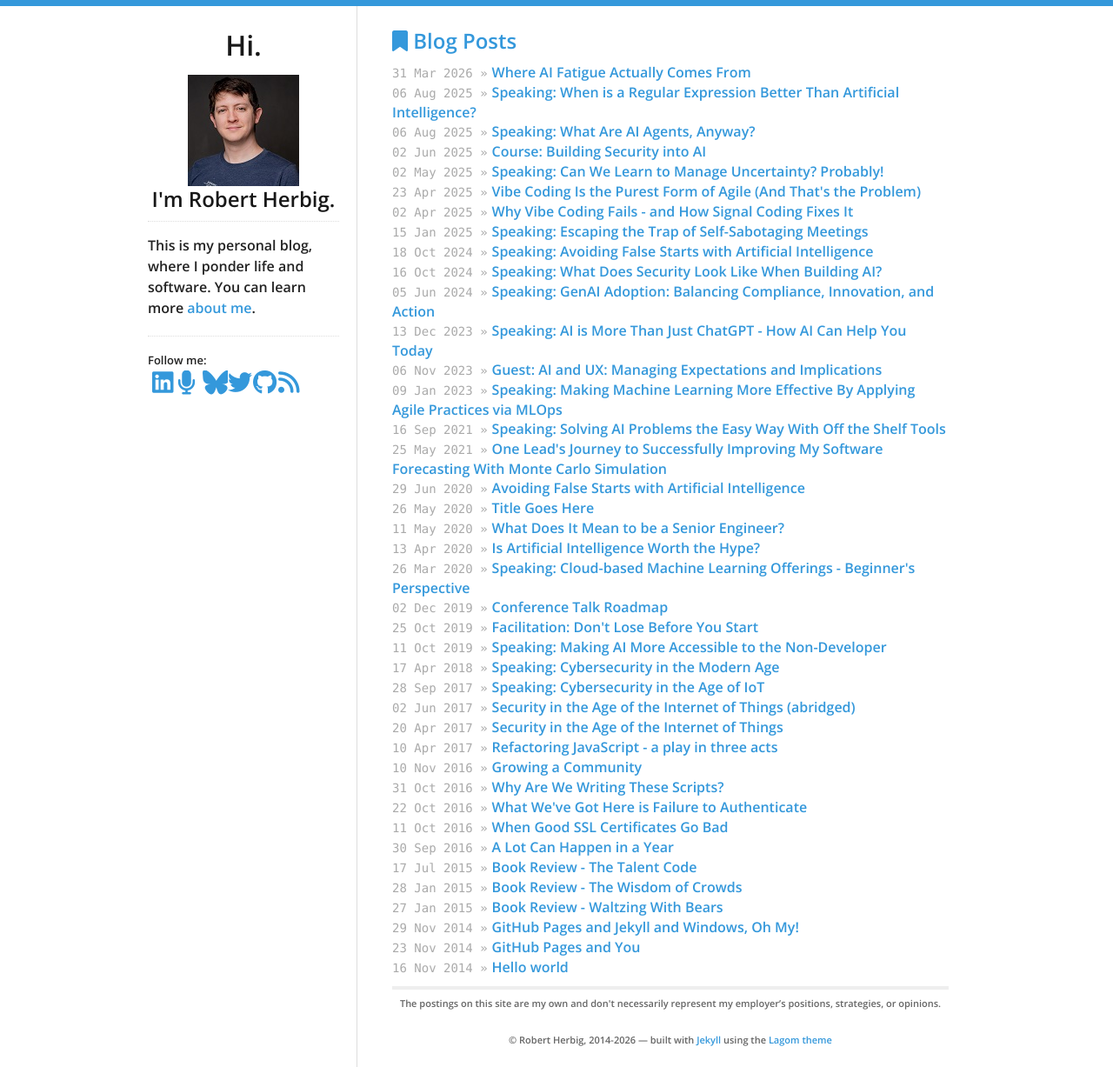
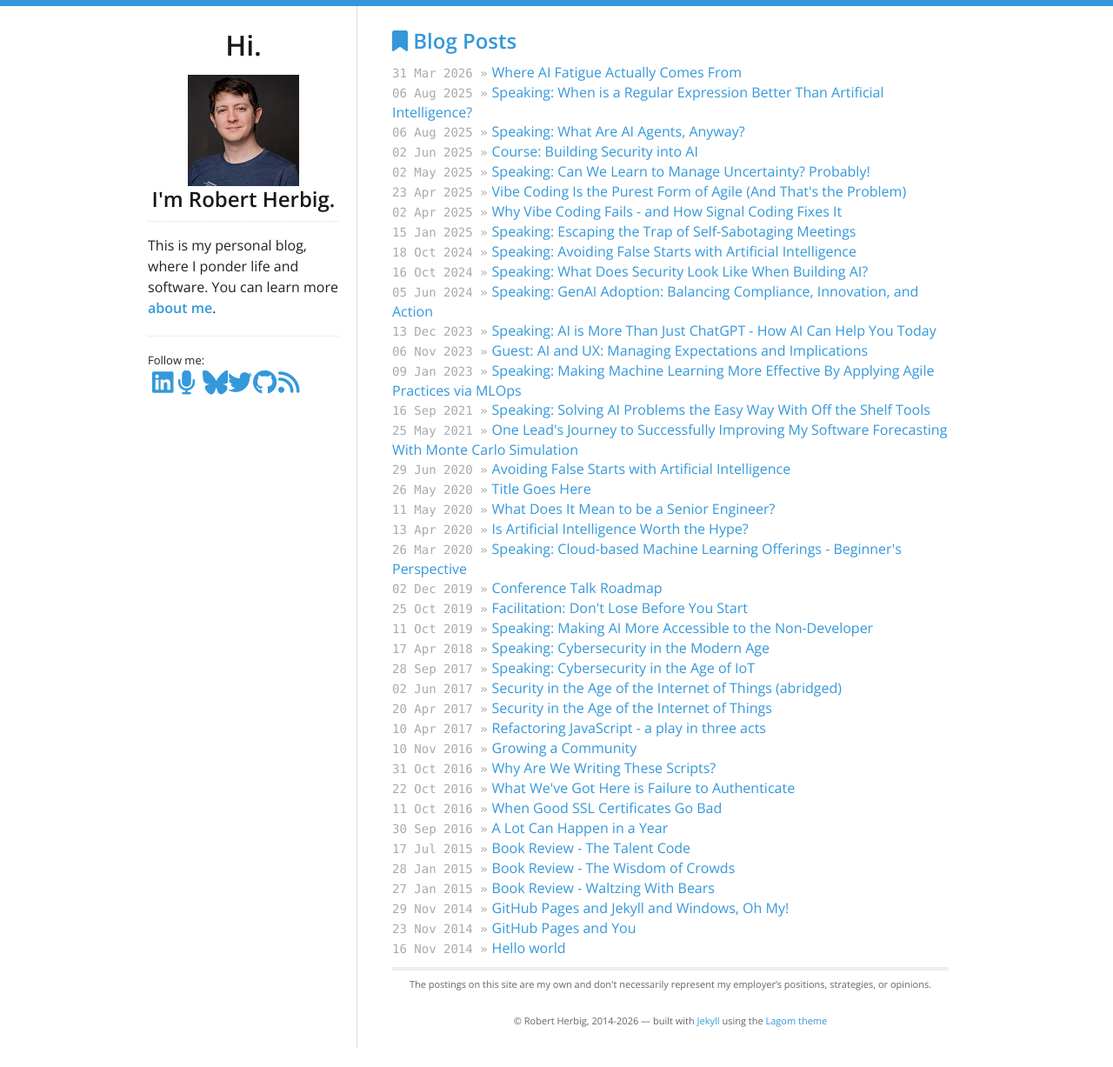
Before and after one commit to rpherbig/rpherbig.github.io, a Jekyll site: the page built from index.html, in a window 1280 px wide. Shown: the whole page at 87% size. Built offline with Jekyll 4.4.1, drawn with Linux system fonts in a browser that asks for light colours; after the commit the page ends 1205 px from its top, so only the background shows below that.

Commit message:
Fix Google Fonts import
The CSS uses weight 400 (body text) and 200 (sidebar). The browser was synthesizing those weights, which looks worse than the real thing.

Do not import 200 since the real Open Sans doesn't ship a 200 weight - 400 (regular) is the correct light option for the sidebar.

```diff
--- a/_includes/css/screen.css
+++ b/_includes/css/screen.css
@@ -149,7 +149,7 @@ nav h1, nav h2 {
 }
 
 .sidebar p {
-  font-weight: 200;
+  font-weight: 400;
 }
 
 .sidebar a {
--- a/_layouts/default.html
+++ b/_layouts/default.html
@@ -8,7 +8,7 @@
   <meta name="description" content="The blog of {{ site.data.theme.name }}" />
   <link rel="canonical" href="{{ site.url }}{{ page.url | replace:'index.html','' }}" />
 
-  <link href="//fonts.googleapis.com/css?family=Open+Sans:600,800" rel="stylesheet" type="text/css">
+  <link href="//fonts.googleapis.com/css?family=Open+Sans:400,600,800" rel="stylesheet" type="text/css">
   <link rel="shortcut icon" href="/favicon.png">
   <link rel="alternate" type="application/atom+xml" title="{{ site.data.theme.name }}" href="{{site.url}}/atom.xml" />
 
```
